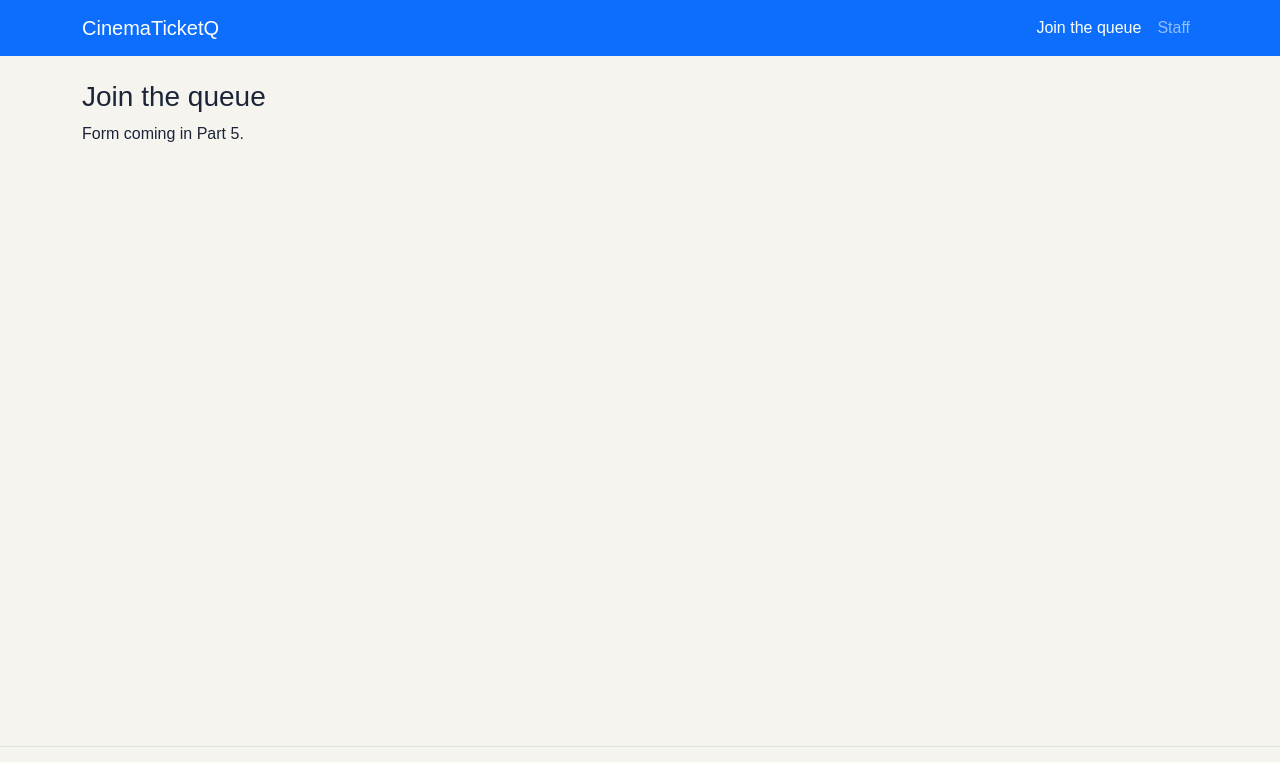
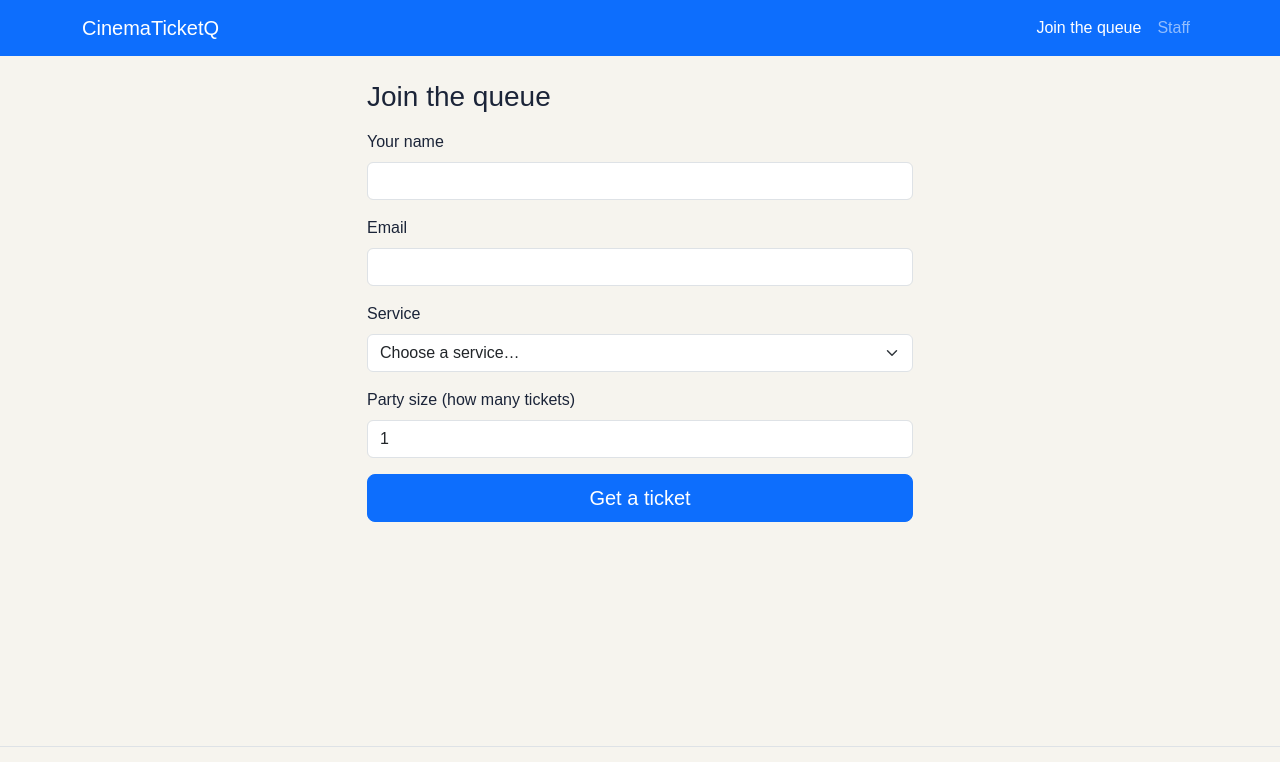
Before and after one commit to Mark-Degams/ccc181, a Flask app: page /join in a window 1280 px wide. Shown: the top 762 px of the page. Run offline with Flask 3, Linux system fonts and the light colour scheme.

Commit message:
Add join form with validation (#1)

```diff
--- a/app.py
+++ b/app.py
@@ -39,9 +39,40 @@ def ticket(ticket_id):
     return render_template("ticket.html", ticket_id=ticket_id)
 
 
-@app.route("/join")
+@app.get("/join")
 def join_form():
-    return render_template("join.html")
+    return render_template("join.html", services=SERVICES, form={}, errors={})
+
+
+@app.post("/join")
+def join():
+    form = request.form
+    name = form.get("name", "").strip()
+    email = form.get("email", "").strip().lower()
+    service_id = form.get("service_id", type=int)
+    party_size = form.get("party_size", type=int)
+
+    errors = {}
+    if not name:
+        errors["name"] = "Enter your name."
+    if "@" not in email or "." not in email:
+        errors["email"] = "Enter a valid email address."
+    if service_id not in [s["id"] for s in SERVICES]:
+        errors["service_id"] = "Choose a service."
+    if party_size is None or not 1 <= party_size <= 10:
+        errors["party_size"] = "Enter a party size from 1 to 10."
+
+    if errors:
+        flash("Please fix the highlighted fields.", "danger")
+        return render_template("join.html", services=SERVICES, form=form,
+                               errors=errors), 400
+
+    number = TICKETS[-1]["number"] + 1 if TICKETS else 1
+    TICKETS.append({"number": number, "name": name, "email": email,
+                    "service_id": service_id, "party_size": party_size,
+                    "status": "waiting"})
+    flash(f"You joined the queue. Your ticket is #{number}.", "success")
+    return redirect(url_for("ticket", ticket_id=number))
 
 
 @app.route("/staff")
--- a/templates/join.html
+++ b/templates/join.html
@@ -2,6 +2,64 @@
 {% block title %}Join the queue · CinemaTicketQ{% endblock %}
 
 {% block content %}
-<h1 class="h3">Join the queue</h1>
-<p>Form coming in Part 5.</p>
+<div class="row justify-content-center">
+  <div class="col-12 col-md-8 col-lg-6">
+    <h1 class="h3 mb-3">Join the queue</h1>
+
+    <form method="post" action="{{ url_for('join') }}" novalidate id="join-form">
+
+      <div class="mb-3">
+        <label for="name" class="form-label">Your name</label>
+        <input id="name" name="name" type="text" autocomplete="name" required
+               class="form-control {% if errors.name %}is-invalid{% endif %}"
+               value="{{ form.get('name', '') }}"
+               {% if errors.name %}aria-describedby="name-error"{% endif %}>
+        {% if errors.name %}
+          <div id="name-error" class="invalid-feedback">{{ errors.name }}</div>
+        {% endif %}
+      </div>
+
+      <div class="mb-3">
+        <label for="email" class="form-label">Email</label>
+        <input id="email" name="email" type="email" autocomplete="email" required
+               class="form-control {% if errors.email %}is-invalid{% endif %}"
+               value="{{ form.get('email', '') }}"
+               {% if errors.email %}aria-describedby="email-error"{% endif %}>
+        {% if errors.email %}
+          <div id="email-error" class="invalid-feedback">{{ errors.email }}</div>
+        {% endif %}
+      </div>
+
+      <div class="mb-3">
+        <label for="service_id" class="form-label">Service</label>
+        <select id="service_id" name="service_id" required
+                class="form-select {% if errors.service_id %}is-invalid{% endif %}"
+                {% if errors.service_id %}aria-describedby="service-error"{% endif %}>
+          <option value="">Choose a service…</option>
+          {% for s in services %}
+            <option value="{{ s.id }}"
+              {% if form.get('service_id') == s.id|string %}selected{% endif %}>{{ s.name }}</option>
+          {% endfor %}
+        </select>
+        {% if errors.service_id %}
+          <div id="service-error" class="invalid-feedback">{{ errors.service_id }}</div>
+        {% endif %}
+      </div>
+
+      <div class="mb-3">
+        <label for="party_size" class="form-label">Party size (how many tickets)</label>
+        <input id="party_size" name="party_size" type="number" inputmode="numeric"
+               min="1" max="10" required
+               class="form-control {% if errors.party_size %}is-invalid{% endif %}"
+               value="{{ form.get('party_size', 1) }}"
+               {% if errors.party_size %}aria-describedby="party-error"{% endif %}>
+        {% if errors.party_size %}
+          <div id="party-error" class="invalid-feedback">{{ errors.party_size }}</div>
+        {% endif %}
+      </div>
+
+      <button type="submit" class="btn btn-primary btn-lg w-100">Get a ticket</button>
+    </form>
+  </div>
+</div>
 {% endblock %}
```
Also changed, not shown: week3.md (+7 -7 lines).
